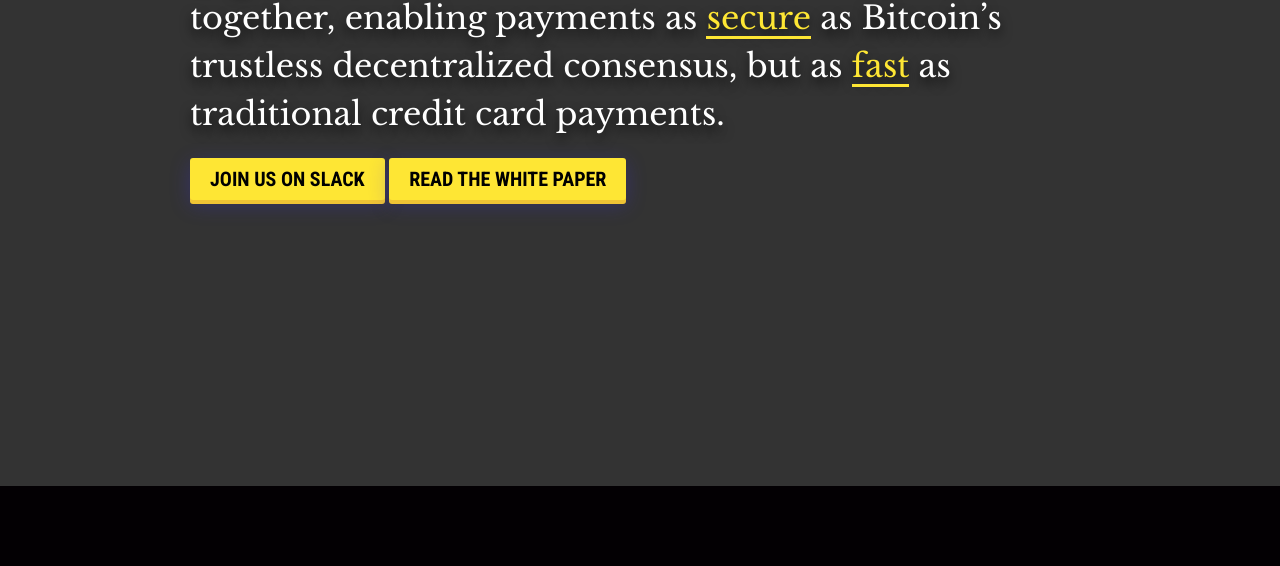
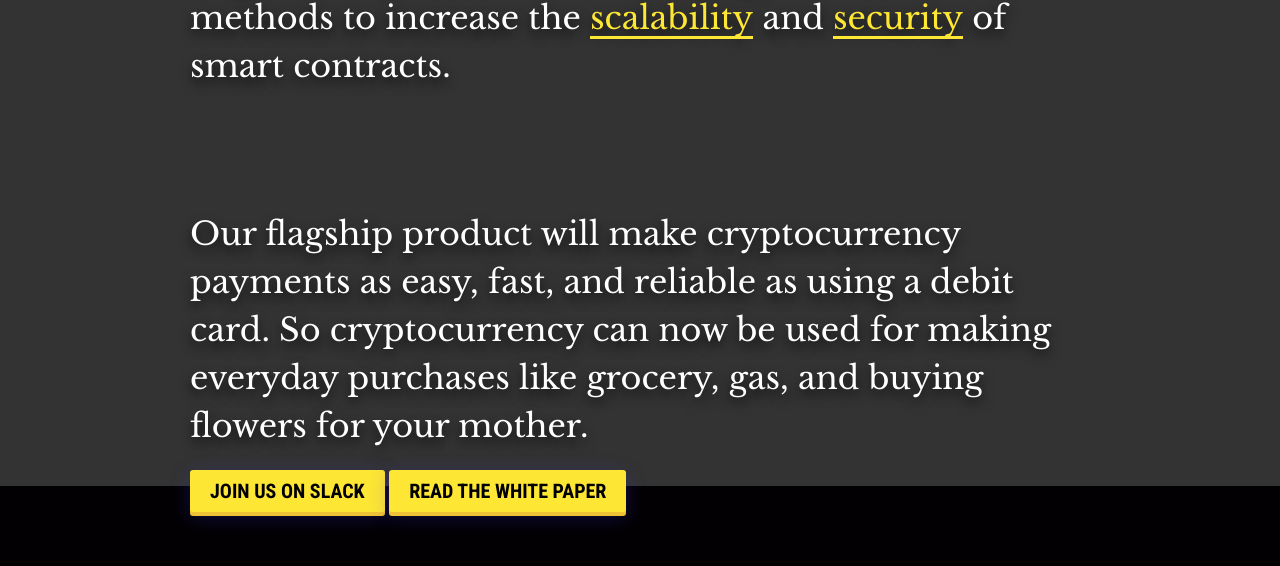
Before and after one commit to legicash/legicash.github.io, a plain HTML site: page index.html in a window 1280 px wide. Shown: the part 234-800 px from the top of the page. Drawn offline with nearby package versions, Linux system fonts and the light colour scheme.

Commit message:
Changed the copy.

```diff
--- a/index.html
+++ b/index.html
@@ -23,7 +23,8 @@
   <main role="main" id="main">
     <section id="intro" class="intro">
       <div class="container">
-        <h1><strong>Legicash</strong> uses smart contracts to bind blockchains together, enabling payments as <em>secure</em> as Bitcoin’s trustless decentralized consensus, but as <em>fast</em> as traditional credit card payments.</h1>
+        <h1><strong>Legicash</strong> is a blockchain technology that uses formal methods to increase the <em>scalability</em> and <em>security</em> of smart contracts.</h1>
+        <h1>Our flagship product will make cryptocurrency payments as easy, fast, and reliable as using a debit card. So cryptocurrency can now be used for making everyday purchases like grocery, gas, and buying flowers for your mother.</h1>
         <a href="http://slack.legi.cash" target="_blank" class="button">Join us on Slack</a>
         <a href="http://j.mp/FaCTS" target="_blank" class="button">Read the White Paper</a>
       </div>
```
